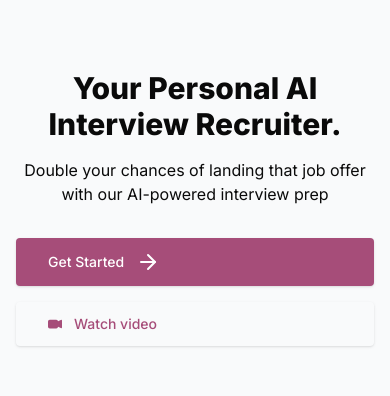
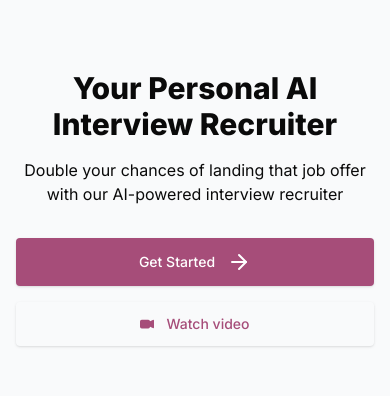
Before and after one commit to patrykswiderski/ai-interview-recruiter, a Next.js app: page / in a window 390 px wide. Shown: the part 162-558 px from the top of the page. Built offline with nearby package versions, Linux system fonts and the light colour scheme; no server answers.

Commit message:
Text upgrades

```diff
--- a/app/dashboard/_components/Hero.jsx
+++ b/app/dashboard/_components/Hero.jsx
@@ -8,24 +8,24 @@ function Hero() {
       <div className="mx-auto max-w-screen-xl px-4 py-20 md:py-32 lg:flex md:h-[50vh] md:items-center">
         <div className="mx-auto max-w-4xl text-center flex flex-col items-center justify-center">
           <h1 className="text-3xl font-extrabold sm:text-5xl">
-            Your Personal AI Interview Recruiter.
+            Your Personal AI Interview Recruiter
           </h1>
 
           <p className="mt-4 sm:text-xl/relaxed">
             Double your chances of landing that job offer with our AI-powered
-            interview prep
+            interview recruiter
           </p>
 
           <div className="mt-8 flex flex-wrap justify-center gap-4">
             <a
-              className="w-full rounded bg-primary px-8 py-3 text-sm font-medium text-white shadow hover:scale-105 focus:outline-none focus:ring sm:w-auto flex items-center gap-3"
+              className="w-full rounded bg-primary px-8 py-3 text-sm font-medium text-white shadow hover:scale-105 focus:outline-none focus:ring sm:w-auto flex items-center justify-center gap-3"
               href="/dashboard"
             >
               Get Started <ArrowRight />
             </a>
 
             <a
-              className="flex items-center gap-3 w-full rounded px-8 py-3 text-sm font-medium text-primary shadow hover:scale-105 focus:outline-none focus:ring sm:w-auto"
+              className="flex items-center justify-center gap-3 w-full rounded px-8 py-3 text-sm font-medium text-primary shadow hover:scale-105 focus:outline-none focus:ring sm:w-auto"
               href="#"
             >
               <BsCameraVideoFill /> Watch video
--- a/components/ui/dialog.jsx
+++ b/components/ui/dialog.jsx
@@ -40,7 +40,7 @@ const DialogContent = React.forwardRef(
       >
         {children}
         <DialogPrimitive.Close className="absolute right-4 top-4 rounded-sm opacity-70 ring-offset-background transition-opacity hover:opacity-100 focus:outline-none focus:ring-2 focus:ring-ring focus:ring-offset-2 disabled:pointer-events-none data-[state=open]:bg-accent data-[state=open]:text-muted-foreground">
-          <X className="h-4 w-4" />
+          {/* <X className="h-4 w-4" /> */}
           <span className="sr-only">Close</span>
         </DialogPrimitive.Close>
       </DialogPrimitive.Content>
```
